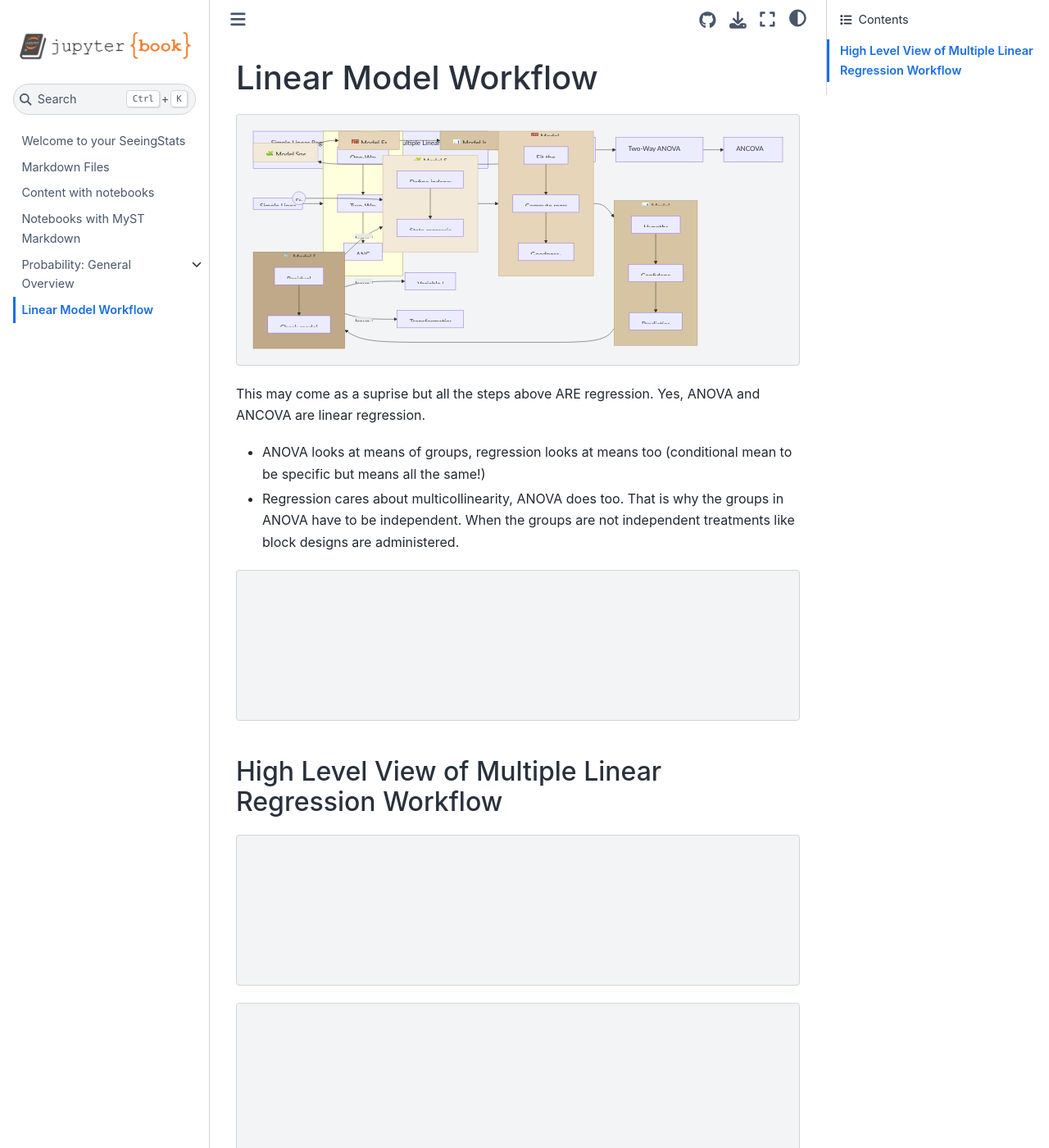
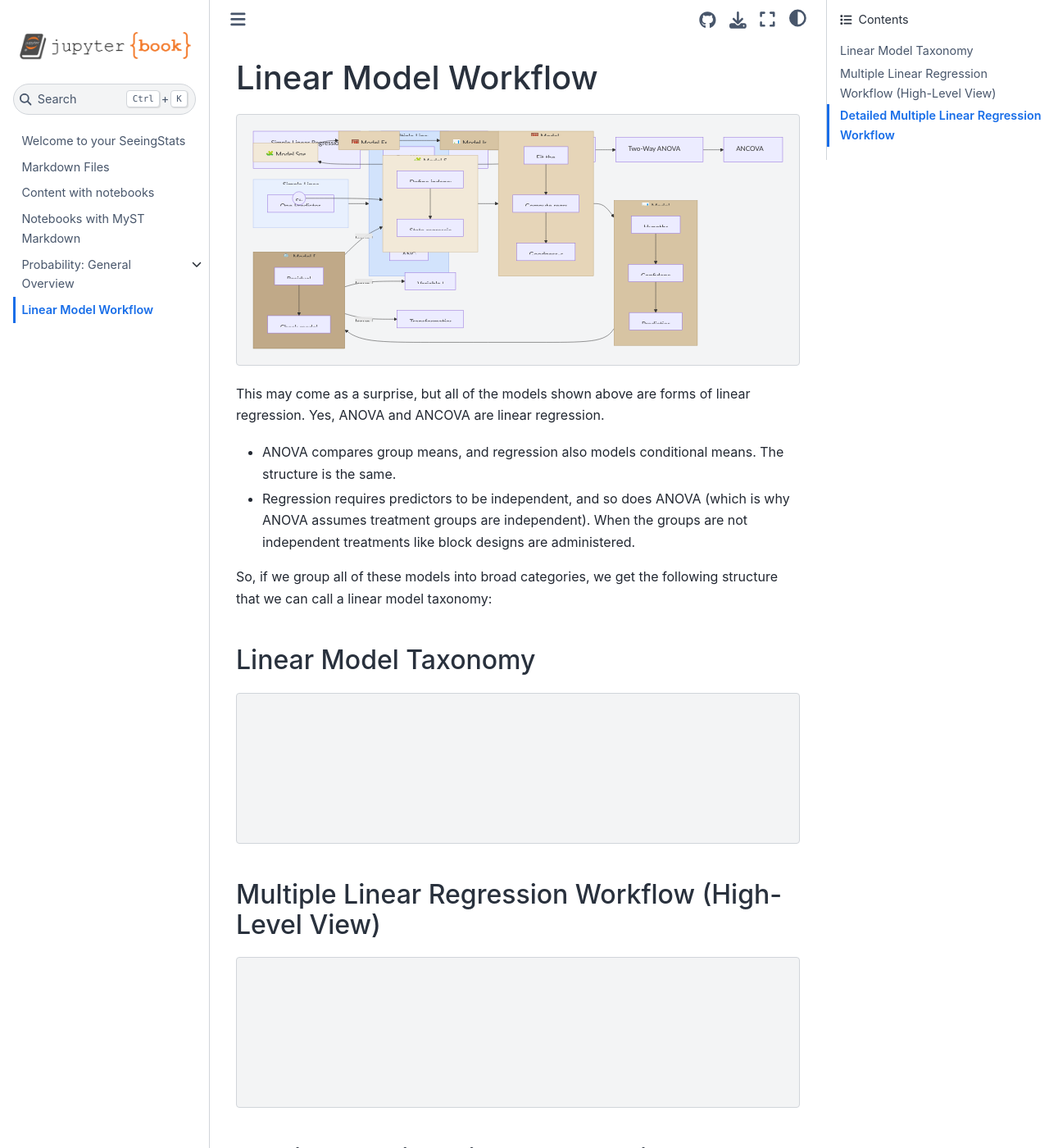
Before and after one commit to QueensleyC/stat5430project, a Jupyter Book: the page built from contents/linear-model-workflow.md, in a window 1280 px wide and 1400 px high. Shown: the whole window at 82% size. Built offline with Jupyter Book 1.0.4 settings and Sphinx 7.4.7 and the Sphinx Book theme 1.1.4, drawn with Linux system fonts in a browser that asks for light colours; some of the changed text lies outside the part shown.

Commit message:
Update flowcharts

````diff
--- a/contents/linear-model-workflow.md
+++ b/contents/linear-model-workflow.md
@@ -21,17 +21,25 @@
     C --> D[Two-Way ANOVA]
     D --> E[ANCOVA]
 ```
-This may come as a suprise but all the steps above ARE regression. Yes, ANOVA and ANCOVA are linear regression.
+This may come as a surprise, but all of the models shown above are forms of linear regression. Yes, ANOVA and ANCOVA are linear regression.
 
-- ANOVA looks at means of groups, regression looks at means too (conditional mean to be specific but means all the same!)
-- Regression cares about multicollinearity, ANOVA does too. That is why the groups in ANOVA have to be independent. When the groups are not independent treatments like block designs are administered.
+- ANOVA compares group means, and regression also models conditional means. The structure is the same.
+
+- Regression requires predictors to be independent, and so does ANOVA (which is why ANOVA assumes treatment groups are independent). When the groups are not independent treatments like block designs are administered.
+
+So, if we group all of these models into broad categories, we get the following structure that we can call a linear model taxonomy:
+
+## Linear Model Taxonomy
 
 ```{mermaid}
 flowchart LR
 
+    %% LEFT SIDE: SIMPLE LINEAR REGRESSION
     subgraph A[Simple Linear Regression]
+        A0[One Predictor, One Response]
     end
 
+    %% RIGHT SIDE: MULTIPLE LINEAR REGRESSION (with ANOVA variants)
     subgraph B[Multiple Linear Regression]
         B1[One-Way ANOVA]
         B2[Two-Way ANOVA]
@@ -41,9 +49,13 @@
 
     A --> B
 
+    %% COOL-BLUE BACKGROUNDS
+    style A fill:#e8f0fe,stroke:#b7c8f0,stroke-width:1px
+    style B fill:#d2e3fc,stroke:#9ab6ec,stroke-width:1px
 ```
 
-## High Level View of Multiple Linear Regression Workflow
+
+## Multiple Linear Regression Workflow (High-Level View)
 ```{mermaid}
 %%{init: {'themeVariables': { 'fontSize': '20px', 'fontFamily': 'Source Sans Pro' }}}%%
 flowchart LR
@@ -59,6 +71,7 @@
     style D fill:#c0a988,stroke:#9e875e,stroke-width:1px
 ```
 
+## Detailed Multiple Linear Regression Workflow
 ```{mermaid}
 flowchart LR
 
@@ -74,7 +87,7 @@
     subgraph B[🧮 Model Estimation]
         B1[Fit the model]
         B2[Compute regression coefficients]
-        B3[Goodness-of-fit tests]
+        B3[Goodness-of-fit checks]
         B1 --> B2 --> B3
     end
 
````
